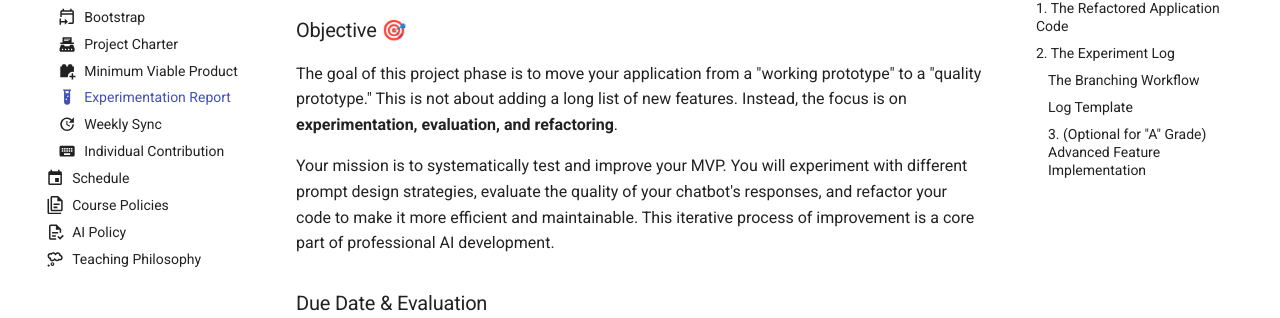
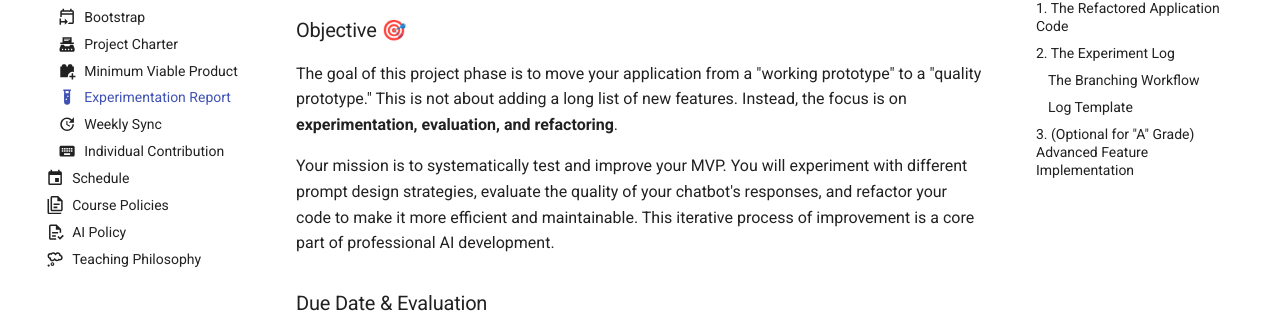
Before and after one commit to genaiforbusiness/genaiforbusiness.github.io, an MkDocs documentation site: the page built from docs/syllabus/ai-project/refactor.md, in a window 1280 px wide. Shown: the part 304-622 px from the top of the page. Built offline with MkDocs 1.6.1 and Material for MkDocs 9.7.7, drawn with Linux system fonts in a browser that asks for light colours; comment, search, counter and statistics services are not loaded.

Commit message:
fix header level in course description

````diff
--- a/docs/syllabus/ai-project/refactor.md
+++ b/docs/syllabus/ai-project/refactor.md
@@ -71,7 +71,7 @@
 ---
 ```
 
-#### **3. (Optional for "A" Grade) Advanced Feature Implementation**
+### **3. (Optional for "A" Grade) Advanced Feature Implementation**
 
 * **Requirement:** If your team is pursuing the "Advanced Path," your application code must include a functional implementation of one of the following:
     * **Retrieval-Augmented Generation (RAG):** The ability to answer questions from a specific document.
````
